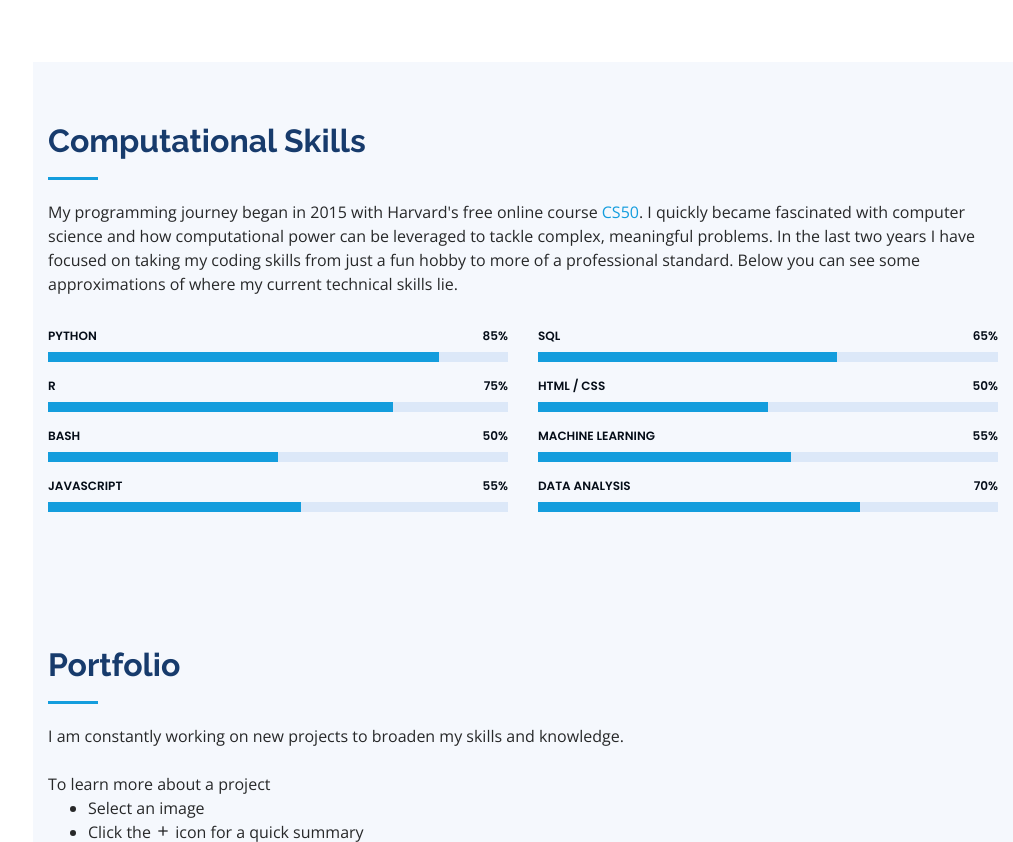
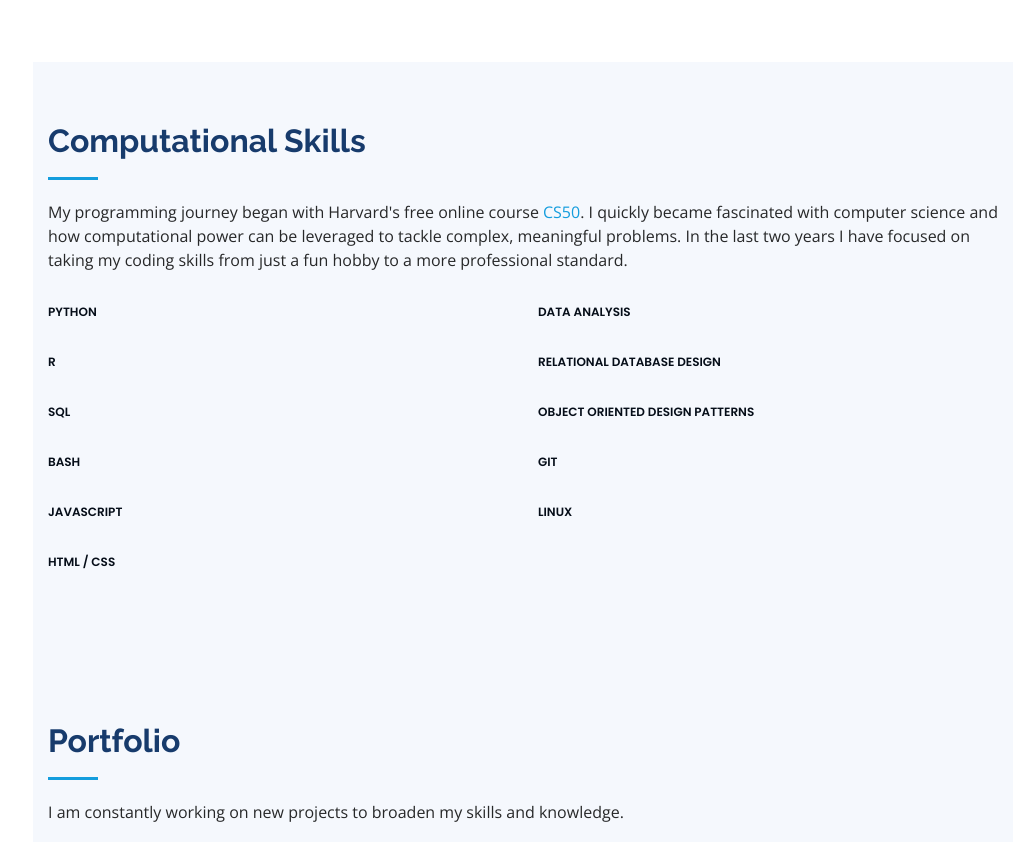
Before and after one commit to tylerhill90/portfolio-website, a Flask app: page / in a window 1280 px wide. Shown: the part 1400-2242 px from the top of the page, without its empty margins (267-1280 px from the left). Run offline with Flask 2, Linux system fonts and the light colour scheme; some libraries are stand-ins or nearby versions.

Commit message:
Updated index wording and removed skills progress bars

```diff
--- a/templates/index.html
+++ b/templates/index.html
@@ -133,51 +133,42 @@
         <div class="section-title">
           <h2>Computational Skills</h2>
           <p>
-            My programming journey began in 2015 with Harvard's free online course <a
+            My programming journey began with Harvard's free online course <a
               href="https://online-learning.harvard.edu/course/cs50-introduction-computer-science?delta=0"
               target="_blank" rel="noopener noreferrer">CS50</a>.
             I quickly became fascinated with computer science and how
             computational power can be leveraged to tackle complex, meaningful problems.
             In the last two years I have focused on taking my coding skills from
-            just a fun hobby to more of a professional standard. Below you can see
-            some approximations of where my current technical skills lie.
+            just a fun hobby to a more professional standard.
           </p>
         </div>
 
         <div class="row skills-content">
 
+
           <div class="col-lg-6" data-aos="fade-up">
-
             <div class="progress">
-              <span class="skill">Python <i class="val">85%</i></span>
-              <div class="progress-bar-wrap">
-                <div class="progress-bar" role="progressbar" aria-valuenow="85" aria-valuemin="0" aria-valuemax="100">
-                </div>
-              </div>
+              <span class="skill">Python</span>
             </div>
 
             <div class="progress">
-              <span class="skill">R <i class="val">75%</i></span>
-              <div class="progress-bar-wrap">
-                <div class="progress-bar" role="progressbar" aria-valuenow="75" aria-valuemin="0" aria-valuemax="100">
-                </div>
-              </div>
+              <span class="skill">R</span>
             </div>
 
             <div class="progress">
-              <span class="skill">Bash <i class="val">50%</i></span>
-              <div class="progress-bar-wrap">
-                <div class="progress-bar" role="progressbar" aria-valuenow="50" aria-valuemin="0" aria-valuemax="100">
-                </div>
-              </div>
+              <span class="skill">SQL</span>
             </div>
 
             <div class="progress">
-              <span class="skill">JavaScript <i class="val">55%</i></span>
-              <div class="progress-bar-wrap">
-                <div class="progress-bar" role="progressbar" aria-valuenow="55" aria-valuemin="0" aria-valuemax="100">
-                </div>
-              </div>
+              <span class="skill">Bash</span>
+            </div>
+
+            <div class="progress">
+              <span class="skill">JavaScript</span>
+            </div>
+
+            <div class="progress">
+              <span class="skill">HTML / CSS</span>
             </div>
 
           </div>
@@ -185,42 +176,28 @@
           <div class="col-lg-6" data-aos="fade-up" data-aos-delay="100">
 
             <div class="progress">
-              <span class="skill">SQL <i class="val">65%</i></span>
-              <div class="progress-bar-wrap">
-                <div class="progress-bar" role="progressbar" aria-valuenow="65" aria-valuemin="0" aria-valuemax="100">
-                </div>
-              </div>
+              <span class="skill">Data Analysis</span>
             </div>
 
             <div class="progress">
-              <span class="skill">HTML / CSS <i class="val">50%</i></span>
-              <div class="progress-bar-wrap">
-                <div class="progress-bar" role="progressbar" aria-valuenow="50" aria-valuemin="0" aria-valuemax="100">
-                </div>
-              </div>
+              <span class="skill">Relational database design</span>
             </div>
 
             <div class="progress">
-              <span class="skill">Machine Learning <i class="val">55%</i></span>
-              <div class="progress-bar-wrap">
-                <div class="progress-bar" role="progressbar" aria-valuenow="55" aria-valuemin="0" aria-valuemax="100">
-                </div>
-              </div>
+              <span class="skill">Object oriented design patterns</span>
             </div>
 
             <div class="progress">
-              <span class="skill">Data Analysis <i class="val">70%</i></span>
-              <div class="progress-bar-wrap">
-                <div class="progress-bar" role="progressbar" aria-valuenow="70" aria-valuemin="0" aria-valuemax="100">
-                </div>
-              </div>
+              <span class="skill">Git</span>
+            </div>
+
+            <div class="progress">
+              <span class="skill">Linux</span>
             </div>
 
           </div>
 
         </div>
-
-      </div>
     </section><!-- End Skills Section -->
 
     <!-- ======= Portfolio Section ======= -->
```
Also changed, not shown: other parts of templates/index.html (+25 -22 lines).
